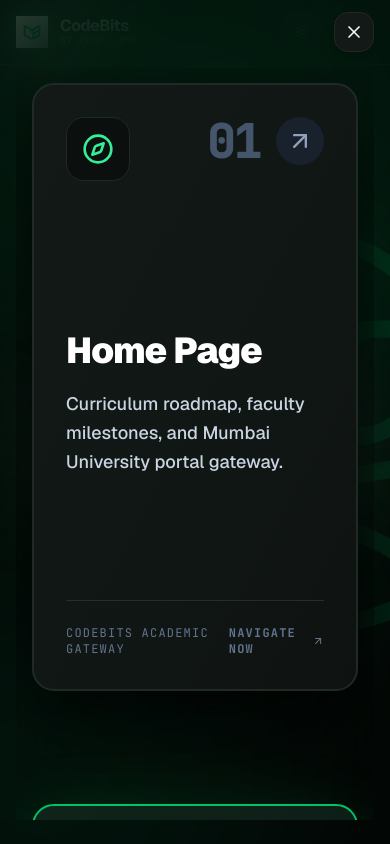
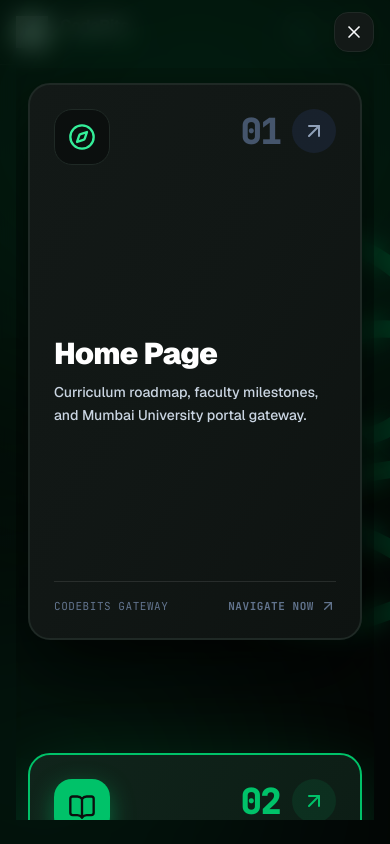
Before and after one commit to rehan-1002/CODEBITS, a Next.js app in the folder codebits/: page / in a window 390 px wide. Both pictures are taken after a click on the button 354 px from the left and 32 px from the top of the page. Shown: the top 844 px of the page. Built offline with nearby package versions, Linux system fonts and the light colour scheme.

Commit message:
perf(navigation): optimize stacked navigation animation for 60/120fps fluid mobile scrolling

```diff
--- a/codebits/components/navigation/ScrollStackNav.tsx
+++ b/codebits/components/navigation/ScrollStackNav.tsx
@@ -166,7 +166,7 @@ export default function ScrollStackNav() {
                   isDark
                     ? 'bg-black/75 text-[#F8FAFC]'
                     : 'bg-slate-950/40 text-slate-900'
-                } backdrop-blur-2xl`}
+                } backdrop-blur-md md:backdrop-blur-2xl`}
                 style={{
                   position: 'fixed',
                   top: 0,
@@ -242,19 +242,20 @@ export default function ScrollStackNav() {
                         return (
                           <ScrollStackItem key={item.title}>
                             <motion.div
-                              initial={{ opacity: 0, y: 50, scale: 0.95 }}
-                              animate={{ opacity: 1, y: 0, scale: 1 }}
+                              initial={{ opacity: 0, y: 40 }}
+                              animate={{ opacity: 1, y: 0 }}
                               transition={{
-                                delay: 0.08 + idx * 0.05,
-                                duration: 0.45,
+                                delay: 0.05 + idx * 0.04,
+                                duration: 0.35,
                                 ease: [0.16, 1, 0.3, 1],
                               }}
+                              className="w-full h-full"
                             >
                               <Link
                                 href={item.href}
                                 prefetch={true}
                                 onClick={() => setIsOpen(false)}
-                                className={`group relative flex flex-col justify-between h-[72vh] min-h-[520px] max-h-[720px] w-full rounded-3xl p-8 sm:p-14 md:p-16 transition-all duration-300 cursor-pointer ${
+                                className={`group relative flex flex-col justify-between h-[66vh] sm:h-[72vh] min-h-[420px] sm:min-h-[520px] max-h-[720px] w-full rounded-3xl p-6 sm:p-14 md:p-16 transition-all duration-300 cursor-pointer ${
                                   isDark
                                     ? isPrimary
                                       ? 'bg-gradient-to-br from-[#10241B] via-[#0D1E16] to-[#0A1611] border-2 border-[#00C269] shadow-[0_30px_80px_rgba(0,194,105,0.28)] hover:border-[#34EE99] hover:shadow-[0_35px_90px_rgba(0,194,105,0.38)] text-white'
@@ -268,9 +269,9 @@ export default function ScrollStackNav() {
                                 <div className="absolute inset-0 rounded-3xl bg-gradient-to-r from-transparent via-[#00C269]/5 to-transparent opacity-0 group-hover:opacity-100 transition-opacity pointer-events-none" />
 
                                 {/* Top Header Bar */}
-                                <div className="flex justify-between items-start mb-6 relative z-10">
+                                <div className="flex justify-between items-start mb-4 sm:mb-6 relative z-10">
                                   <div
-                                    className={`w-16 h-16 sm:w-20 sm:h-20 rounded-2xl flex items-center justify-center transition-transform group-hover:scale-105 duration-200 ${
+                                    className={`w-14 h-14 sm:w-20 sm:h-20 rounded-2xl flex items-center justify-center transition-transform group-hover:scale-105 duration-200 ${
                                       isDark
                                         ? isPrimary
                                           ? 'bg-[#00C269] text-[#0B0F0E] shadow-[0_8px_25px_rgba(0,194,105,0.45)]'
@@ -280,12 +281,12 @@ export default function ScrollStackNav() {
                                         : 'bg-slate-100 text-slate-800 border border-slate-200'
                                     }`}
                                   >
-                                    <Icon className="w-8 h-8 sm:w-10 sm:h-10" />
+                                    <Icon className="w-7 h-7 sm:w-10 sm:h-10" />
                                   </div>
 
-                                  <div className="flex items-center gap-4 sm:gap-6">
+                                  <div className="flex items-center gap-3 sm:gap-6">
                                     <span
-                                      className={`font-mono text-5xl sm:text-7xl md:text-8xl font-black tracking-tighter select-none ${
+                                      className={`font-mono text-4xl sm:text-7xl md:text-8xl font-black tracking-tighter select-none ${
                                         isDark
                                           ? isPrimary
                                             ? 'text-[#00C269]'
@@ -298,7 +299,7 @@ export default function ScrollStackNav() {
                                       {item.number}
                                     </span>
                                     <div
-                                      className={`w-12 h-12 sm:w-16 sm:h-16 rounded-full flex items-center justify-center transition-all duration-200 ${
+                                      className={`w-11 h-11 sm:w-16 sm:h-16 rounded-full flex items-center justify-center transition-all duration-200 ${
                                         isDark
                                           ? isPrimary
                                             ? 'bg-[#00C269]/10 text-[#00C269] group-hover:bg-[#00C269] group-hover:text-[#0B0F0E]'
@@ -308,15 +309,15 @@ export default function ScrollStackNav() {
                                           : 'bg-slate-100 text-slate-500 group-hover:bg-slate-900 group-hover:text-white'
                                       }`}
                                     >
-                                      <ArrowUpRight className="w-7 h-7 sm:w-8 sm:h-8 group-hover:translate-x-1 group-hover:-translate-y-1 transition-transform duration-200" />
+                                      <ArrowUpRight className="w-6 h-6 sm:w-8 sm:h-8 group-hover:translate-x-1 group-hover:-translate-y-1 transition-transform duration-200" />
                                     </div>
                                   </div>
                                 </div>
 
                                 {/* Clean Main Heading & 1-Lined Info */}
-                                <div className="my-auto py-6 relative z-10">
+                                <div className="my-auto py-3 sm:py-6 relative z-10">
                                   <h3
-                                    className={`text-4xl sm:text-6xl md:text-7xl font-black tracking-tight leading-tight transition-colors duration-200 ${
+                                    className={`text-3xl sm:text-6xl md:text-7xl font-black tracking-tight leading-tight transition-colors duration-200 ${
                                       isDark
                                         ? 'text-white group-hover:text-[#34EE99]'
                                         : 'text-slate-900 group-hover:text-[#009E52]'
@@ -325,7 +326,7 @@ export default function ScrollStackNav() {
                                     {item.title}
                                   </h3>
                                   <p
-                                    className={`text-lg sm:text-2xl md:text-3xl mt-4 sm:mt-6 max-w-3xl leading-relaxed font-medium ${
+                                    className={`text-sm sm:text-2xl md:text-3xl mt-2 sm:mt-6 max-w-3xl leading-relaxed font-medium ${
                                       isDark ? 'text-slate-300' : 'text-slate-600'
                                     }`}
                                   >
@@ -335,13 +336,13 @@ export default function ScrollStackNav() {
 
                                 {/* Bottom Minimalist Cue */}
                                 <div
-                                  className={`pt-6 border-t flex items-center justify-between font-mono text-xs sm:text-sm tracking-widest uppercase relative z-10 ${
+                                  className={`pt-4 sm:pt-6 border-t flex items-center justify-between font-mono text-[11px] sm:text-sm tracking-wider sm:tracking-widest uppercase relative z-10 ${
                                     isDark
                                       ? 'border-white/10 text-slate-500'
                                       : 'border-slate-200/90 text-slate-400'
                                   }`}
                                 >
-                                  <span>CodeBits Academic Gateway</span>
+                                  <span>CodeBits Gateway</span>
                                   <span className="flex items-center gap-1.5 group-hover:text-[var(--brand-primary)] transition-colors font-bold">
                                     Navigate Now <ArrowUpRight className="w-4 h-4" />
                                   </span>
--- a/codebits/components/ui/ScrollStack.tsx
+++ b/codebits/components/ui/ScrollStack.tsx
@@ -17,7 +17,7 @@ export const ScrollStackItem = ({
   itemClassName?: string
 }) => (
   <div
-    className={`scroll-stack-card relative w-full will-change-transform transform-gpu box-border origin-top transition-shadow duration-300 ${itemClassName}`.trim()}
+    className={`scroll-stack-card relative w-full will-change-transform transform-gpu box-border origin-top ${itemClassName}`.trim()}
     style={{
       backfaceVisibility: 'hidden',
       transformStyle: 'preserve-3d',
@@ -154,17 +154,24 @@ const ScrollStack = forwardRef<ScrollStackHandle, ScrollStackProps>(function Scr
         }
       }
 
+      // Device-aware optimizations: on mobile/touch, avoid expensive CSS filter blur and 3D perspective thrashing
+      const isMobile =
+        typeof window !== 'undefined' &&
+        (window.innerWidth < 768 || ('ontouchstart' in window && window.innerWidth < 1024))
+
       // Scale decay: progressively scale down cards stacked underneath
       const scale = Math.max(0.76, 1 - stackedAbove * itemScale)
-      // Progressive depth blur
-      const blur = blurAmount > 0 ? Math.min(8, stackedAbove * blurAmount) : 0
-      // Progressive depth dimming (brightness)
-      const brightness = Math.max(0.65, 1 - stackedAbove * 0.08)
-      // Subtle 3D tilt angle
-      const rotateX = Math.min(3.5, stackedAbove * 1.2)
-      const rotation = rotationAmount ? i * rotationAmount * Math.min(1, stackedAbove) : 0
+      // Progressive depth blur (desktop only to prevent mobile GPU frame drops)
+      const blur = !isMobile && blurAmount > 0 ? Math.min(8, stackedAbove * blurAmount) : 0
+      // Progressive opacity dimming on mobile (compositor-only, 0 repaints)
+      const opacity = isMobile ? Math.max(0.4, 1 - stackedAbove * 0.14) : 1
+      // Progressive depth dimming (brightness) on desktop
+      const brightness = !isMobile ? Math.max(0.65, 1 - stackedAbove * 0.08) : 1
+      // Subtle 3D tilt angle (desktop only)
+      const rotateX = !isMobile ? Math.min(3.5, stackedAbove * 1.2) : 0
+      const rotation = !isMobile && rotationAmount ? i * rotationAmount * Math.min(1, stackedAbove) : 0
 
-      // Dynamic depth elevation shadow
+      // Dynamic depth elevation shadow (desktop only)
       const shadowBlur = Math.round(15 + stackedAbove * 14)
       const shadowY = Math.round(8 + stackedAbove * 8)
       const shadowOpacity = Math.min(0.55, 0.15 + stackedAbove * 0.12)
@@ -175,6 +182,7 @@ const ScrollStack = forwardRef<ScrollStackHandle, ScrollStackProps>(function Scr
         rotateX: Math.round(rotateX * 10) / 10,
         rotation: Math.round(rotation * 10) / 10,
         blur: Math.round(blur * 10) / 10,
+        opacity: Math.round(opacity * 100) / 100,
         brightness: Math.round(brightness * 100) / 100,
         shadowY,
         shadowBlur,
@@ -186,12 +194,18 @@ const ScrollStack = forwardRef<ScrollStackHandle, ScrollStackProps>(function Scr
         !lastTransform ||
         Math.abs(lastTransform.translateY - newTransform.translateY) > 0.2 ||
         Math.abs(lastTransform.scale - newTransform.scale) > 0.002 ||
-        Math.abs(lastTransform.rotateX - newTransform.rotateX) > 0.1 ||
-        Math.abs(lastTransform.blur - newTransform.blur) > 0.2 ||
-        Math.abs(lastTransform.brightness - newTransform.brightness) > 0.02
+        (!isMobile && Math.abs(lastTransform.rotateX - newTransform.rotateX) > 0.1) ||
+        (!isMobile && Math.abs(lastTransform.blur - newTransform.blur) > 0.2) ||
+        (isMobile && Math.abs(lastTransform.opacity - newTransform.opacity) > 0.02)
 
       if (hasChanged) {
+        if (isMobile) {
+          card.style.transform = `translate3d(0, ${newTransform.translateY}px, 0) scale(${newTransform.scale})`
+          card.style.opacity = `${newTransform.opacity}`
+          card.style.filter = 'none'
+        } else {
           card.style.transform = `translate3d(0, ${newTransform.translateY}px, 0) scale(${newTransform.scale}) perspective(1200px) rotateX(${newTransform.rotateX}deg) rotate(${newTransform.rotation}deg)`
+          card.style.opacity = '1'
 
           const filterRules: string[] = []
           if (newTransform.blur > 0.4) {
@@ -206,6 +220,7 @@ const ScrollStack = forwardRef<ScrollStackHandle, ScrollStackProps>(function Scr
             card.style.boxShadow = `0 ${newTransform.shadowY}px ${newTransform.shadowBlur}px rgba(0, 0, 0, ${newTransform.shadowOpacity})`
           } else {
             card.style.boxShadow = ''
+          }
         }
 
         lastTransformsRef.current.set(i, newTransform)
@@ -240,8 +255,13 @@ const ScrollStack = forwardRef<ScrollStackHandle, ScrollStackProps>(function Scr
     getScrollData,
   ])
 
+  // RAF-throttled scroll handler for silky 60/120fps mobile display sync
   const handleScroll = useCallback(() => {
+    if (animationFrameRef.current !== null) return
+    animationFrameRef.current = requestAnimationFrame(() => {
       updateCardTransforms()
+      animationFrameRef.current = null
+    })
   }, [updateCardTransforms])
 
   // Expose scroll helpers via forwardRef
@@ -385,10 +405,9 @@ const ScrollStack = forwardRef<ScrollStackHandle, ScrollStackProps>(function Scr
       style={{
         overscrollBehavior: 'contain',
         WebkitOverflowScrolling: 'touch',
-        scrollBehavior: 'smooth',
       }}
     >
-      <div className="scroll-stack-inner pt-2 pb-[70rem] px-4 sm:px-8 min-h-full">
+      <div className="scroll-stack-inner pt-2 pb-[35rem] md:pb-[70rem] px-3 sm:px-8 min-h-full">
         {children}
         <div className="scroll-stack-end w-full h-2" />
       </div>
```
Lines whose indentation alone changed are shown as unchanged.
